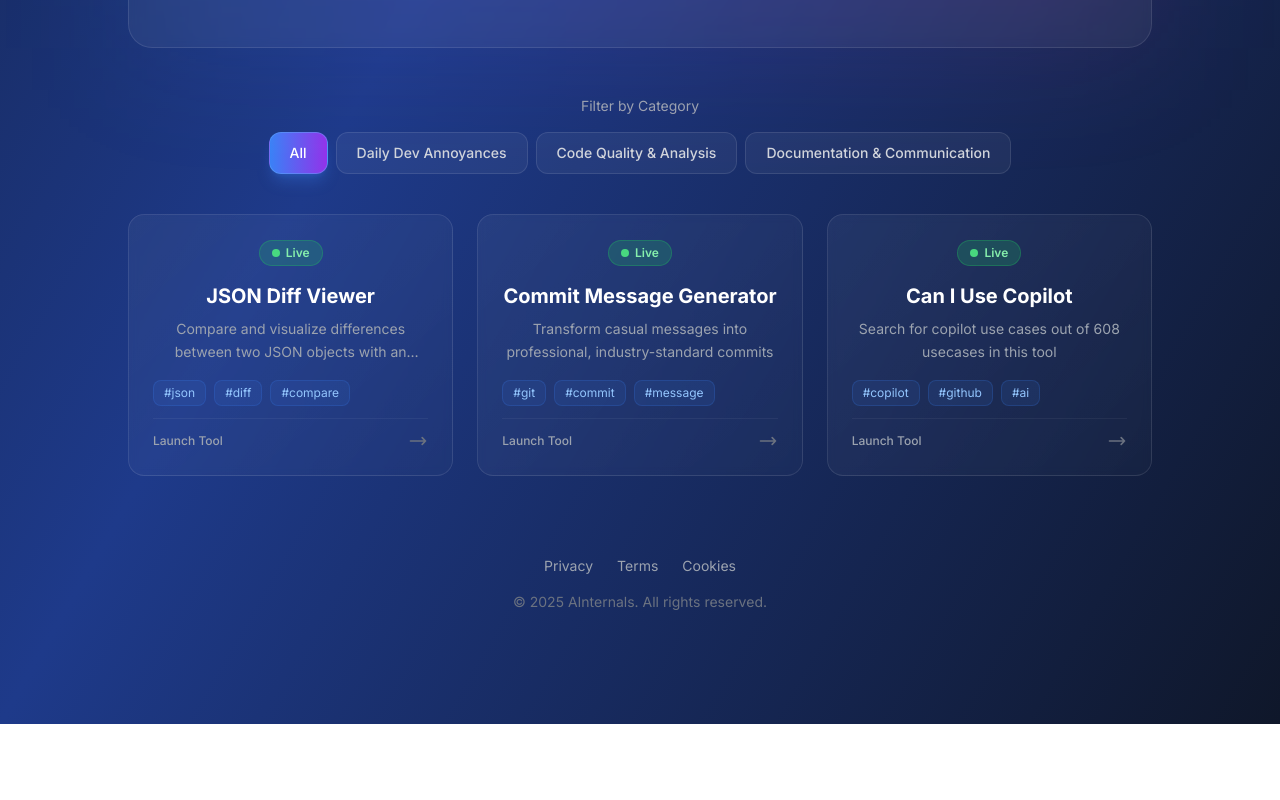
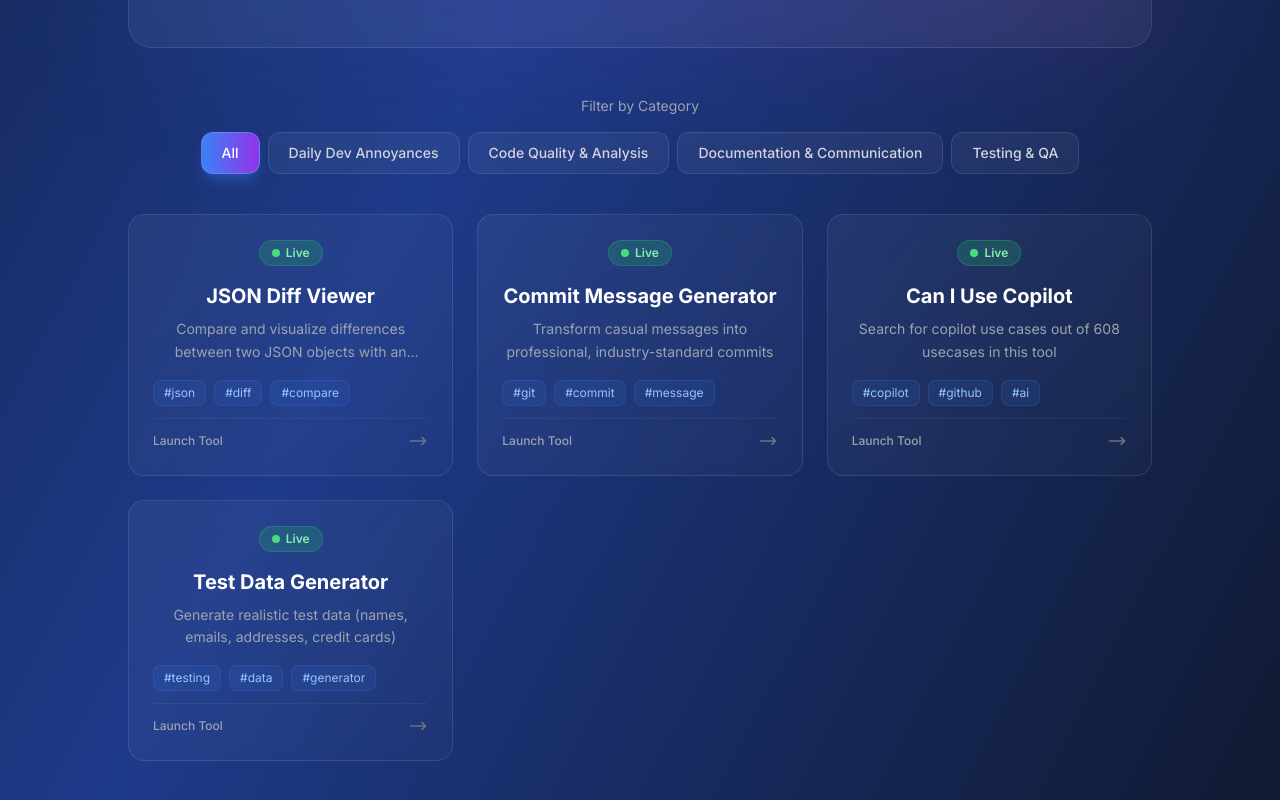
Before and after one commit to ViswanathanStartup/ainternalshomepage, a Next.js app: page / in a window 1280 px wide. Shown: the part 1500-2300 px from the top of the page. Before the commit the page ends 2224 px from the top, so only its background shows below. Built offline with nearby package versions, Linux system fonts and the light colour scheme.

Commit message:
added test data generator

```diff
--- a/data/tools.ts
+++ b/data/tools.ts
@@ -37,6 +37,15 @@ export const tools: Tool[] = [
     tags: ['copilot', 'github', 'ai', 'compatibility'],
     status: 'live'
   },
+  {
+    id: 'tdg',
+    name: 'Test Data Generator',
+    description: 'Generate realistic test data (names, emails, addresses, credit cards)',
+    url: 'https://tdg.ainternals.com',
+    category: 'Testing & QA',
+    tags: ['testing', 'data', 'generator', 'mock'],
+    status: 'live'
+  },
   // Add more tools here as you build them
 ]
 
@@ -44,5 +53,6 @@ export const categories = [
   'All',
   'Daily Dev Annoyances',
   'Code Quality & Analysis',
-  'Documentation & Communication'
+  'Documentation & Communication',
+  'Testing & QA'
 ]
```
